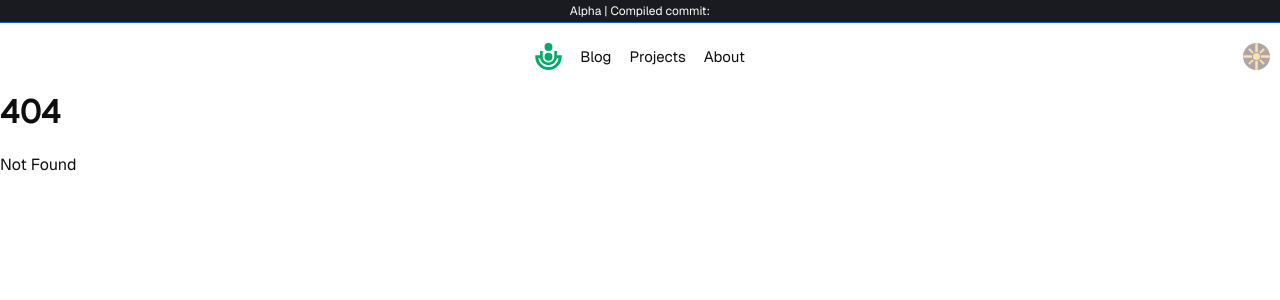
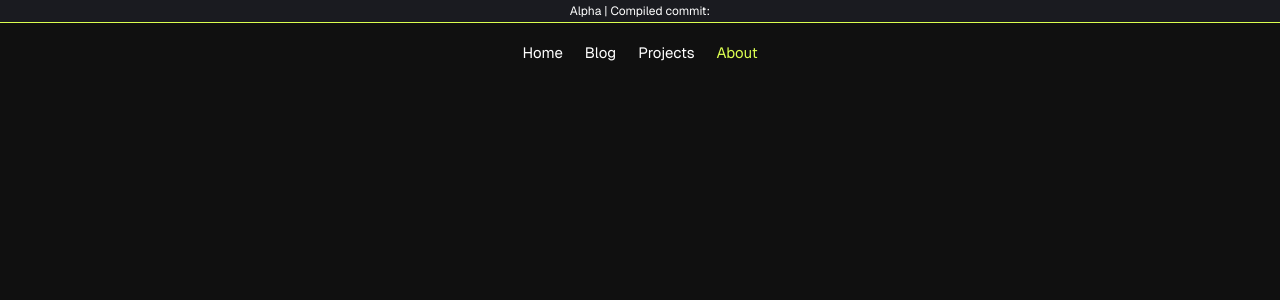
Before and after one commit to ericarthurc/ericarthurc.com, a SvelteKit app: page /about in a window 1280 px wide. Before the commit this address had no page. Shown: the top 300 px of the page. Built offline with nearby package versions, Linux system fonts and the light colour scheme.

Commit message:
15:41 11-13

```diff
--- a/src/components/Dev.svelte
+++ b/src/components/Dev.svelte
@@ -18,6 +18,6 @@
 		font-size: 12px;
 		justify-content: center;
 		margin-bottom: -10px;
-		border-bottom: 1px solid #0a61cb;
+		border-bottom: 1px solid var(--c-green1);
 	}
 </style>
--- a/src/components/Navbar.svelte
+++ b/src/components/Navbar.svelte
@@ -1,113 +1,16 @@
 <script lang="ts">
 	import Link from '#/Link.svelte';
-
-	let theme = 'dark';
-
-	try {
-		theme = localStorage.theme;
-	} catch (e) {}
-
-	const toggle = () => {
-		// @ts-ignore
-		const { classList } = document.querySelector('html');
-		if (classList.length === 0) {
-			theme = 'dark';
-		} else {
-			classList.remove(theme);
-			theme = theme === 'light' ? 'dark' : 'light';
-		}
-		classList.add(theme);
-
-		try {
-			localStorage.theme = theme;
-		} catch (e) {
-			// ignore
-		}
-	};
 </script>
 
 <header>
 	<div class="nav-container">
 		<nav class="nav">
-			<div></div>
 			<div class="nav-links">
-				<Link href="/" className="nav-logo-container">
-					<svg
-						class="link-logo"
-						width="100%"
-						height="100%"
-						viewBox="0 0 656 670"
-						version="1.1"
-						xmlns="http://www.w3.org/2000/svg"
-						xmlns:xlink="http://www.w3.org/1999/xlink"
-						xml:space="preserve"
-						style="fill-rule:evenodd;clip-rule:evenodd;stroke-linejoin:round;stroke-miterlimit:2;"
-					>
-						<g transform="matrix(1,0,0,1,-172.267,-165.25)">
-							<g transform="matrix(1,0,0,1,-7.10543e-14,6.25)">
-								<g transform="matrix(0.984925,0,0,0.984925,5.07538,11.2613)">
-									<circle cx="502.5" cy="249.5" r="99.5" style="fill:rgb(0,170,107);" />
-								</g>
-								<g transform="matrix(0.984925,0,0,0.984925,5.07538,254.261)">
-									<circle cx="502.5" cy="249.5" r="99.5" style="fill:rgb(0,170,107);" />
-								</g>
-								<path
-									d="M291.345,462L172.267,462L172.267,500.767C172.267,681.648 319.119,828.5 500,828.5C680.881,828.5 827.733,681.648 827.733,500.767L827.733,462L708.655,462L708.655,355L643.655,355L643.655,499.345C643.655,578.63 579.285,643 500,643C420.715,643 356.345,578.63 356.345,499.345L356.345,355L291.345,355L291.345,462ZM705.075,536C686.922,632.723 601.951,706 500,706C398.049,706 313.078,632.723 294.925,536L247.99,536C264.511,660.394 371.121,756.5 500,756.5C628.879,756.5 735.489,660.394 752.01,536L705.075,536Z"
-									style="fill:rgb(0,170,107);"
-								/>
-							</g>
-						</g>
-					</svg>
-				</Link>
-				<!-- <Link href="/">Home</Link> -->
+				<Link href="/">Home</Link>
 				<Link href="/blog">Blog</Link>
 				<Link href="/projects">Projects</Link>
-				<Link href="/about-me">About</Link>
-			</div>
-			<div class="nav-th-toggle">
-				<button onclick={toggle} type="button" class="th-toggler icon" aria-label="Toggle theme">
-				</button>
+				<Link href="/about">About</Link>
 			</div>
 		</nav>
 	</div>
 </header>
-
-<style lang="scss">
-	.nav-th-toggle {
-		display: grid;
-
-		.th-toggler {
-			outline: none;
-			position: absolute;
-			// margin-top: 3px;
-			margin-right: 10px;
-			justify-self: end;
-			color: currentColor;
-			background-color: #5c4e4e80;
-			border: none;
-			// padding: 10px 10px;
-			border-radius: 1rem;
-		}
-
-		.icon {
-			cursor: pointer;
-			background-position: 50%;
-			background-repeat: no-repeat;
-			// background-size: 27px 27px;
-			width: 27px;
-			height: 27px;
-		}
-	}
-
-	:global(html.dark) {
-		.th-toggler {
-			background-image: url('/images/megid.svg');
-		}
-	}
-
-	:global(html.light) {
-		.th-toggler {
-			background-image: url('/images/grants.svg');
-		}
-	}
-</style>
--- a/src/routes/(app)/about-me/+page.svelte
+++ /dev/null
@@ -1 +0,0 @@
-<h2>About Me</h2>
--- /dev/null
+++ b/src/routes/(app)/about/+page.svelte
@@ -0,0 +1 @@
+<div class="about-layout"></div>
--- a/src/routes/(app)/projects/+page.svelte
+++ b/src/routes/(app)/projects/+page.svelte
@@ -1 +1 @@
-<h2>Projects</h2>
+<div class="project-layout"></div>
--- a/src/routes/(blog)/blog/[slug]/+layout.svelte
+++ b/src/routes/(blog)/blog/[slug]/+layout.svelte
@@ -1,4 +1,4 @@
-<div class="log-layout">
-	<h1>Log Layouts</h1>
+<div class="blog-layout">
+	<h1>Blog Layouts</h1>
 	<slot />
 </div>
--- a/src/styles/components/_code_block.scss
+++ b/src/styles/components/_code_block.scss
@@ -1,11 +1,8 @@
 .code-block {
 	margin: 20px 0;
 	display: grid;
-	// min-width: max-content;
 	border-radius: 0.5rem;
 	border: 1px solid #222227;
-	// max-width: 800px;
-	// justify-self: center;
 	background-color: #1b1b1f;
 	box-shadow: rgba(0, 0, 0, 0.16) 0px 1px 4px;
 
--- /dev/null
+++ b/src/styles/layouts/_blog_layout.scss
@@ -0,0 +1,55 @@
+.blog-layout {
+	max-width: 70rem;
+	margin-left: auto;
+	margin-right: auto;
+	padding: 0 4% 0 4%;
+	color: var(--c-white1);
+}
+
+.post-content-container {
+	width: 100%;
+	word-wrap: break-word;
+	font-size: 18px;
+
+	h1 {
+		color: var(--c-purple1);
+	}
+
+	h2 {
+		color: var(--c-green3);
+	}
+
+	h3,
+	h4 {
+		color: var(--c-green1);
+	}
+
+	a {
+		text-decoration: none;
+		color: var(--c-purple1);
+		background-color: #1b1b1f;
+		border-radius: 0.5rem;
+		border: 1px solid #222227;
+		padding: 1px 5px;
+
+		&:hover {
+			color: var(--c-green2);
+		}
+	}
+
+	p,
+	li {
+		font-size: 17px;
+		line-height: 1.8;
+		-webkit-font-smoothing: antialiased;
+	}
+
+	p code {
+		text-decoration: none;
+		color: var(--c-green2);
+		background-color: #1b1b1f;
+		border-radius: 0.5rem;
+		border: 1px solid #222227;
+		padding: 1px 5px;
+	}
+}
--- a/src/styles/main.scss
+++ b/src/styles/main.scss
@@ -1,49 +1,24 @@
-@import url('./_fonts.scss');
-@import url('./components/_code_block.scss');
+@use './fonts';
 
-$dark: #101010;
-$light: #ffffff;
-$white1: #ffffff;
-$grey1: #d4d3d8;
-$grey2: #8c8a91;
-$black1: #0e0e0e;
-$black2: #161616;
-$blue1: #759fc9;
-$blue2: #0a61cb;
-$blue3: #064088;
-$blue4: #08336a;
-$green1: #dcff50;
-$green2: #bfd067;
-$green3: #b3e8b4;
-$green4: #00aa6b;
-$purple1: #a390ff;
+// layouts
+@use './layouts/blog_layout';
 
-html {
-	--html-bg: #{$dark};
-	--body-font-c: #{$white1};
+// components
+@use './components/code_block';
 
-	--scr-bar-c: #{$blue2};
-
-	--nav-link-c: var(--body-font-c);
-	--nav-link-c-active: #{$purple1};
-
-	// post listing
-	--pst-title-c: #{$white1};
-	--pst-title-c-hover: #{$purple1};
-	--pst-date-c: #{$grey1};
-	--pst-cat-c: #{$purple1};
-	--pst-cat-feat-c: #{$blue1};
-}
-
-html.light {
-	--html-bg: #{$light};
-	--body-font-c: #{$black1};
-
-	--nav-link-c: var(--body-font-c);
-
-	// post listing
-	--pst-title-c: #{$black1};
-	--pst-date-c: #{$black2};
+:root {
+	--c-dark: #101010;
+	--c-light: #ffffff;
+	--c-white1: #ffffff;
+	--c-grey1: #d4d3d8;
+	--c-grey2: #8c8a91;
+	--c-black1: #0e0e0e;
+	--c-black2: #161616;
+	--c-green1: #dcff50;
+	--c-green2: #bfd067;
+	--c-green3: #b3e8b4;
+	--c-green4: #00aa6b;
+	--c-purple1: #a390ff;
 }
 
 *,
@@ -53,7 +28,7 @@ html.light {
 }
 
 html {
-	background-color: var(--html-bg);
+	background-color: var(--c-dark);
 	font-family: 'Geist', ui-sans-serif, system-ui, sans-serif, 'Apple Color Emoji', 'Segoe UI Emoji',
 		'Segoe UI Symbol', 'Noto Color Emoji';
 	-webkit-font-smoothing: antialiased;
@@ -61,7 +36,6 @@ html {
 
 body {
 	min-height: 100vh;
-	color: var(--body-font-c);
 	margin: 0;
 	padding: 0;
 	-webkit-font-smoothing: antialiased;
@@ -78,7 +52,7 @@ body {
 }
 
 ::-webkit-scrollbar-thumb {
-	background: var(--scr-bar-c);
+	background: var(--c-green3);
 }
 
 header {
@@ -119,24 +93,8 @@ header {
 	padding: 0 4% 0 4%;
 }
 
-.log-layout {
-	max-width: 70rem;
-	margin-left: auto;
-	margin-right: auto;
-	padding: 0 4% 0 4%;
-}
-
 .nav-container {
-	// height: 45px;
-	// display: grid;
-	// background-color: #151618;
-
 	.nav {
-		display: grid;
-		grid-template-columns: auto auto auto;
-		// height: 100%;
-		align-self: center;
-
 		.nav-links {
 			display: flex;
 			justify-self: center;
@@ -144,24 +102,10 @@ header {
 			align-items: center;
 		}
 
-		.nav-logo-container {
+		.nav-link-box {
 			display: grid;
-		}
-
-		.link {
-			text-decoration: none;
-			text-transform: none;
-			color: var(--nav-link-c);
-			font-size: 15px;
-			font-weight: 500;
-
-			&:not(:last-child) {
-				margin: 0 18px 0 0;
-			}
-
-			&.active {
-				color: var(--nav-link-c-active);
-			}
+			gap: 5px;
+			justify-items: center;
 
 			.link-logo {
 				height: 27px;
@@ -172,54 +116,26 @@ header {
 				}
 			}
 		}
-	}
-}
 
-.post-content-container {
-	width: 100%;
-	word-wrap: break-word;
-	font-size: 18px;
+		.nav-logo-container {
+			display: grid;
+		}
 
-	h1 {
-		color: $purple1;
-	}
+		.link {
+			text-decoration: none;
+			text-transform: none;
+			color: var(--c-white1);
+			font-size: 15px;
+			font-weight: 500;
 
-	h2 {
-		color: $green3;
-	}
+			&:not(:last-child) {
+				margin-right: 22px;
+			}
 
-	h3,
-	h4 {
-		color: $green1;
-	}
-
-	a {
-		text-decoration: none;
-		color: var(--c-purple-1);
-		background-color: #1b1b1f;
-		border-radius: 0.5rem;
-		border: 1px solid #222227;
-		padding: 1px 5px;
-
-		&:hover {
-			color: var(--c-green-2);
+			&.active {
+				color: var(--c-green1);
+			}
 		}
-	}
-
-	p,
-	li {
-		font-size: 17px;
-		line-height: 1.8;
-		-webkit-font-smoothing: antialiased;
-	}
-
-	p code {
-		text-decoration: none;
-		color: var(--c-green-2);
-		background-color: #1b1b1f;
-		border-radius: 0.5rem;
-		border: 1px solid #222227;
-		padding: 1px 5px;
 	}
 }
 
@@ -235,7 +151,7 @@ header {
 		&.featured {
 			.post-listing-categories {
 				.post-listing-category {
-					color: var(--pst-cat-feat-c);
+					color: var(--c-green3);
 				}
 			}
 		}
@@ -249,20 +165,20 @@ header {
 			}
 
 			.post-listing-title {
-				color: var(--pst-title-c);
+				color: var(--c-white1);
 				font-weight: 500;
 				font-size: 21px;
 				margin: 0;
 				margin-bottom: 6px;
 
 				&:hover {
-					color: var(--pst-title-c-hover);
+					color: var(--c-purple1);
 				}
 			}
 
 			.post-listing-date {
 				font-size: 13px;
-				color: var(--pst-date-c);
+				color: var(--c-grey1);
 				margin: 0;
 				margin-bottom: 10px;
 			}
@@ -275,7 +191,7 @@ header {
 			gap: 7px;
 
 			.post-listing-category {
-				color: var(--pst-cat-c);
+				color: var(--c-purple1);
 				background-color: #1f1f27;
 				border-radius: 0.35rem;
 				font-size: 12px;
```
